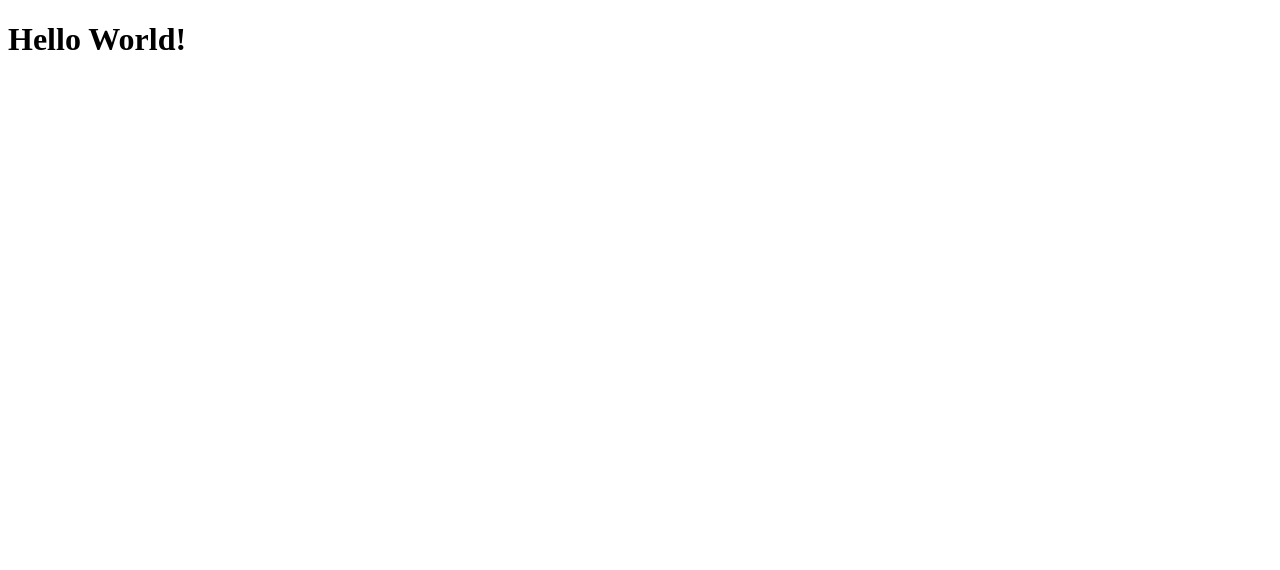
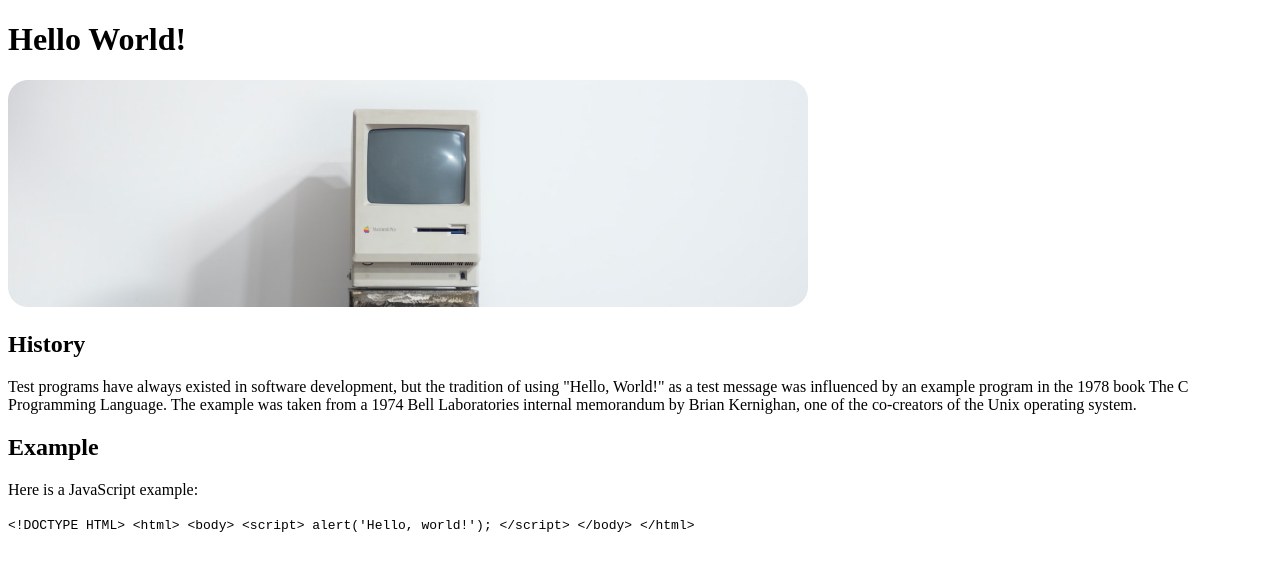
Before and after one commit to TBramb5/Lab-Hello-World-, a plain HTML site: page index.html in a window 1280 px wide. Drawn offline with Linux system fonts and the light colour scheme.

Commit message:
Added 1st formatting

```diff
--- a/index.html
+++ b/index.html
@@ -7,5 +7,25 @@
 </head>
 <body>
     <h1>Hello World!</h1>
+    <img src="images/Computer image.jpg" alt="Vintage mac">
+    <section>
+        <h2>History</h2>
+        <p>Test programs have always existed in software development, but the tradition of using "Hello, World!" as a test message was influenced by an example program in the 1978 book The C Programming Language. The example was taken from a 1974 Bell Laboratories internal memorandum by Brian Kernighan, one of the co-creators of the Unix operating system.</p>
+    </section>
+    <section>
+        <h2>Example</h2>
+        <p>Here is a JavaScript example:</p>
+        <code>
+            &lt;!DOCTYPE HTML&gt;
+            &lt;html&gt;
+                &lt;body&gt;
+                    &lt;script&gt;
+                        alert('Hello, world!');
+                    &lt;/script&gt;
+                &lt;/body&gt;
+            &lt;/html&gt;
+        </code>
+    </section>
+
 </body>
 </html>
```
Also changed, not shown: images/Computer image.jpg (added), images/Logo.png (added).
